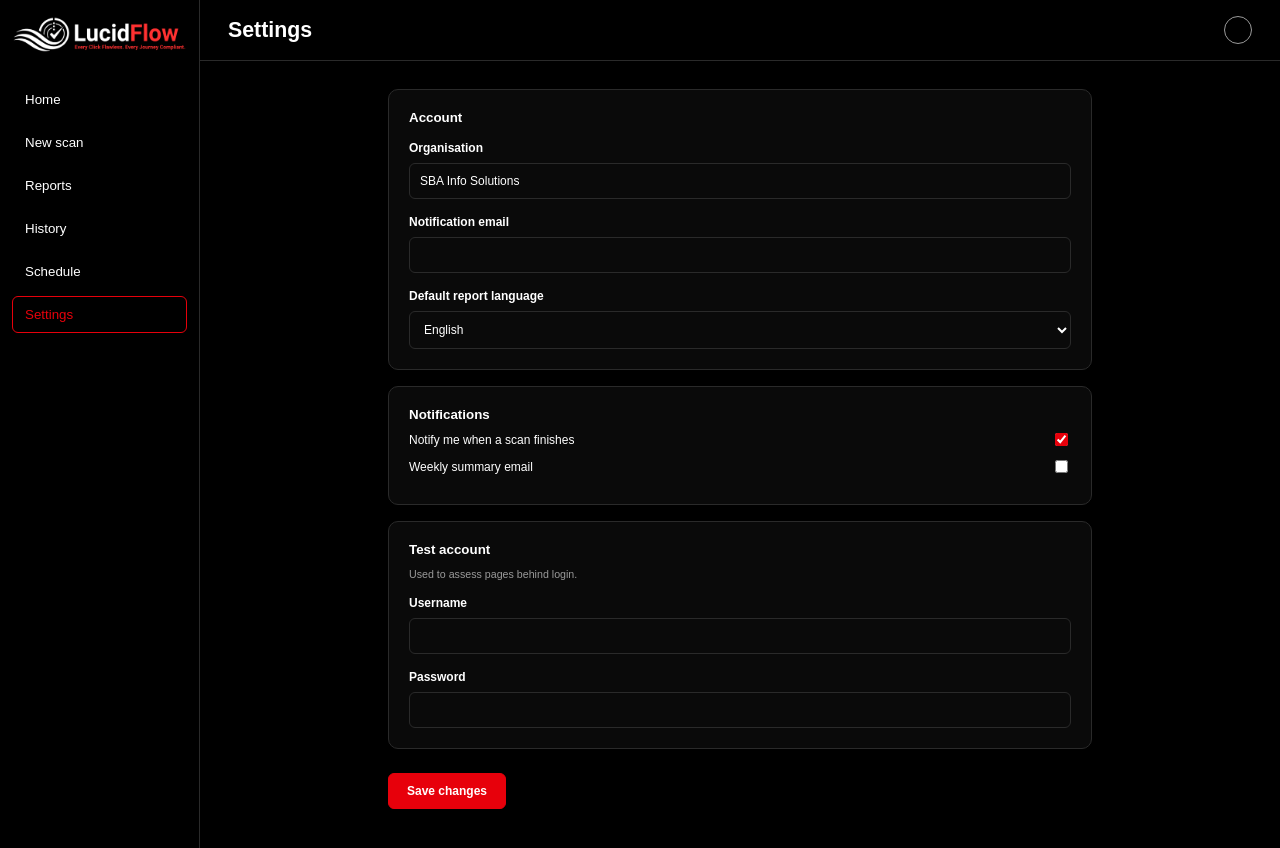
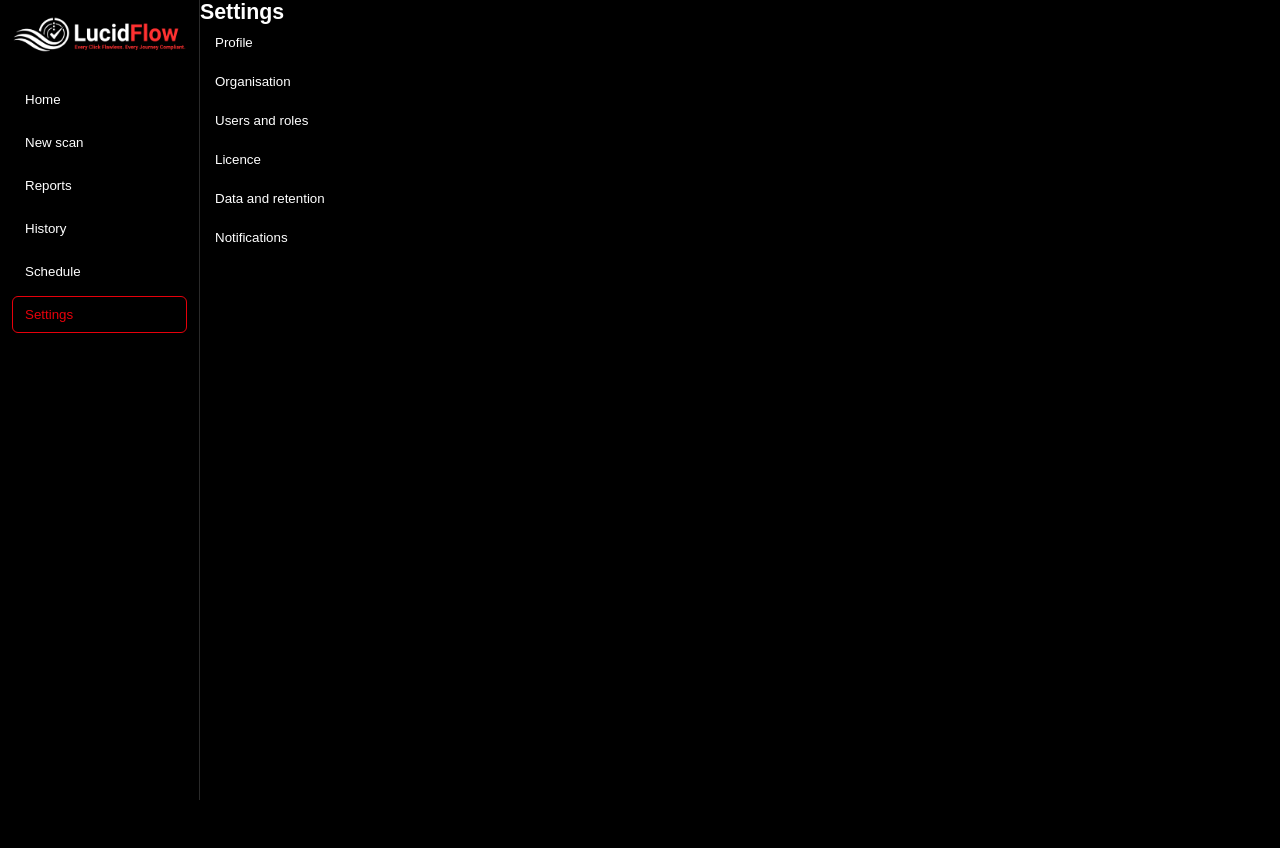
Before and after one commit to sbasadeesh/lucidflow-product, a React (Vite) app in the folder lucidflow-frontend/: page /settings in a window 1280 px wide. Shown: the top 848 px of the page. After the commit the page ends 800 px from the top, so only its background shows below. Built offline with nearby package versions, Linux system fonts and the light colour scheme.

Commit message:
feat(e7-08): settings dummy pages with six options

```diff
--- a/lucidflow-frontend/src/App.jsx
+++ b/lucidflow-frontend/src/App.jsx
@@ -9,7 +9,7 @@ import ReportPreview from "./pages/ReportPreview.jsx";
 import ReportReady from "./pages/ReportReady.jsx";
 import { useEffect } from "react";
 import { applyTheme } from "./theme.js";
-
+import SettingsSection from "./pages/SettingsSection.jsx";
 
 
 export default function App() {
@@ -26,7 +26,9 @@ useEffect(() => {
         <Route path="/reports/ready" element={<ReportReady />} />
         <Route path="/history" element={<History />} />
         <Route path="/schedule" element={<Schedule />} />
-        <Route path="/settings" element={<Settings />} />
+        <Route path="/settings" element={<Settings />}>
+          <Route path=":section" element={<SettingsSection />} />
+        </Route>
         <Route path="*" element={<Navigate to="/" replace />} />
       </Route>
     </Routes>
--- a/lucidflow-frontend/src/config.js
+++ b/lucidflow-frontend/src/config.js
@@ -70,3 +70,14 @@ export const SUMMARY_AI_PLACEHOLDER = {
   theme:
     "Duis aute irure dolor in reprehenderit in voluptate velit esse cillum dolore eu fugiat nulla pariatur.",
 };
+
+export const PLANNED_LABEL = "Planned for a later phase";
+
+export const SETTINGS_SECTIONS = [
+  { label: "Profile", to: "/settings/profile" },
+  { label: "Organisation", to: "/settings/organisation" },
+  { label: "Users and roles", to: "/settings/users-and-roles" },
+  { label: "Licence", to: "/settings/licence" },
+  { label: "Data and retention", to: "/settings/data-and-retention" },
+  { label: "Notifications", to: "/settings/notifications" },
+];
--- a/lucidflow-frontend/src/pages/Settings.jsx
+++ b/lucidflow-frontend/src/pages/Settings.jsx
@@ -1,80 +1,26 @@
-import { useState } from "react";
-import Topbar from "../components/Topbar.jsx";
+import { NavLink, Outlet } from "react-router-dom";
+import { SETTINGS_SECTIONS } from "../config.js";
 
 export default function Settings() {
-  const [s, setS] = useState({
-    org: "SBA Info Solutions",
-    email: "",
-    language: "English",
-    notifyDone: true,
-    notifyWeekly: false,
-    testUser: "",
-    testPass: "",
-  });
-  const [saved, setSaved] = useState(false);
-  const set = (k, v) => {
-    setS({ ...s, [k]: v });
-    setSaved(false);
-  };
-
   return (
-    <>
-      <Topbar title="Settings" />
-      <div className="content narrow">
-        <div className="card">
-          <h3>Account</h3>
-          <label className="label">Organisation</label>
-          <input value={s.org} onChange={(e) => set("org", e.target.value)} />
-          <label className="label">Notification email</label>
-          <input type="email" value={s.email} onChange={(e) => set("email", e.target.value)} />
-          <label className="label">Default report language</label>
-          <select value={s.language} onChange={(e) => set("language", e.target.value)}>
-            <option>English</option>
-            <option>Tamil</option>
-            <option>Hindi</option>
-          </select>
-        </div>
-
-        <div className="card gap">
-          <h3>Notifications</h3>
-          <label className="switch-row">
-            Notify me when a scan finishes
-            <input
-              type="checkbox"
-              checked={s.notifyDone}
-              onChange={(e) => set("notifyDone", e.target.checked)}
-            />
-          </label>
-          <label className="switch-row">
-            Weekly summary email
-            <input
-              type="checkbox"
-              checked={s.notifyWeekly}
-              onChange={(e) => set("notifyWeekly", e.target.checked)}
-            />
-          </label>
-        </div>
-
-        <div className="card gap">
-          <h3>Test account</h3>
-          <p className="muted">Used to assess pages behind login.</p>
-          <label className="label">Username</label>
-          <input value={s.testUser} onChange={(e) => set("testUser", e.target.value)} />
-          <label className="label">Password</label>
-          <input
-            type="password"
-            value={s.testPass}
-            onChange={(e) => set("testPass", e.target.value)}
-          />
-        </div>
-
-        <div className="actions left">
-          <button className="btn primary" onClick={() => setSaved(true)}>
-            Save changes
-          </button>
-          {saved && <span className="muted">Saved ✓</span>}
-        </div>
+    <div className="settings">
+      <h1 className="page-title">Settings</h1>
+      <div className="settings-body">
+        <nav className="settings-menu">
+          {SETTINGS_SECTIONS.map((s) => (
+            <NavLink
+              key={s.to}
+              to={s.to}
+              className={({ isActive }) => "settings-item" + (isActive ? " active" : "")}
+            >
+              {s.label}
+            </NavLink>
+          ))}
+        </nav>
+        <section className="settings-panel">
+          <Outlet />
+        </section>
       </div>
-    </>
+    </div>
   );
 }
--- /dev/null
+++ b/lucidflow-frontend/src/pages/SettingsSection.jsx
@@ -0,0 +1,16 @@
+import { Navigate, useParams } from "react-router-dom";
+import { PLANNED_LABEL, SETTINGS_SECTIONS } from "../config.js";
+
+// Dummy page: title and a label only. No data, no actions.
+export default function SettingsSection() {
+  const { section } = useParams();
+  const item = SETTINGS_SECTIONS.find((s) => s.to === `/settings/${section}`);
+  if (!item) return <Navigate to="/settings" replace />;
+
+  return (
+    <div>
+      <h2 className="panel-title">{item.label}</h2>
+      <p className="planned">{PLANNED_LABEL}</p>
+    </div>
+  );
+}
--- a/lucidflow-frontend/src/styles.css
+++ b/lucidflow-frontend/src/styles.css
@@ -1024,3 +1024,37 @@ select option {
   font-size: 8pt;
   margin-top: 3mm;
 }
+.settings-body {
+  display: flex;
+  gap: 16px;
+}
+
+.settings-menu {
+  display: flex;
+  flex-direction: column;
+  width: 220px;
+  gap: 4px;
+}
+
+.settings-item {
+  padding: 10px 12px;
+  border-left: 3px solid transparent;
+  color: inherit;
+  text-decoration: none;
+}
+
+.settings-item.active {
+  border-left-color: var(--primary, #ff2d2d);
+  background: rgba(255, 255, 255, 0.06);
+}
+
+.settings-panel {
+  flex: 1;
+  min-height: 300px;
+  padding: 16px;
+}
+
+.planned {
+  color: #aaa;
+  font-style: italic;
+}
```
Also changed, not shown: 1 other file (tests, documents, lock files or other folders).
